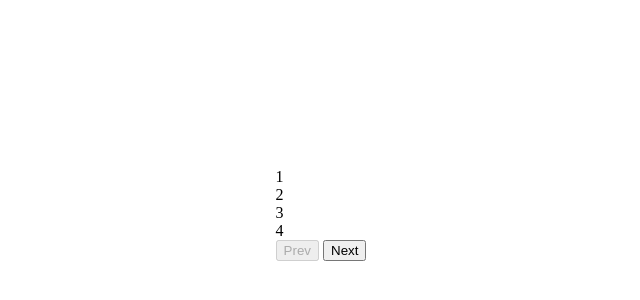
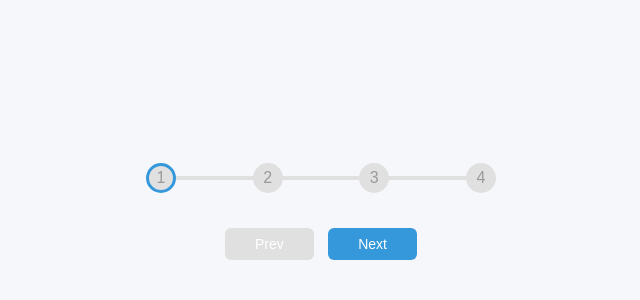
Before and after one commit to icld/progressSteps, a plain HTML site: page index.html in a window 1280 px wide. Shown: the part 186-486 px from the top of the page, without its empty margins (319-959 px from the left). Drawn offline with Linux system fonts and the light colour scheme; a web font is replaced by a local one.

Commit message:
Add styles

```diff
--- a/style.css
+++ b/style.css
@@ -1,16 +1,99 @@
-@import url('https://fonts.googleapis.com/css2?family=Roboto:wght@400;700&display=swap');
+@import url('https://fonts.googleapis.com/css?family=Muli&display=swap');
+:root {
+    --line-border-fill: #3498db;
+    --line-border-empty: #e0e0e0;
+}
 
-*{
+* {
     box-sizing: border-box;
 }
 
 body {
-    font-family: 'Roboto,' sans-serif;
+    background-color: #f6f7fb;
+    font-family: 'Muli', sans-serif;
     display: flex;
-    flex-direction: column;
     align-items: center;
     justify-content: center;
     height: 100vh;
     overflow: hidden;
     margin: 0;
 }
+
+.container {
+    text-align: center;
+}
+
+.progress-container {
+    display: flex;
+    justify-content: space-between;
+    position: relative;
+    margin-bottom: 30px;
+    max-width: 100%;
+    width: 350px;
+}
+
+.progress-container::before {
+    content: '';
+    background-color: var(--line-border-empty);
+    position: absolute;
+    top: 50%;
+    left: 0;
+    transform: translateY(-50%);
+    height: 4px;
+    width: 100%;
+    z-index: -1;
+}
+
+.progress {
+    background-color: var(--line-border-fill);
+    position: absolute;
+    top: 50%;
+    left: 0;
+    transform: translateY(-50%);
+    height: 4px;
+    width: 0%;
+    z-index: -1;
+    transition: 0.4s ease;
+}
+
+.circle {
+    background-color: var(--line-border-empty);
+    color: #999;
+    border-radius: 50%;
+    height: 30px;
+    width: 30px;
+    display: flex;
+    align-items: center;
+    justify-content: center;
+    border: 3px solid #e0e0e0;
+    transition: .4s ease;
+}
+
+.circle.active {
+    border-color: var(--line-border-fill);
+}
+
+.btn {
+    background-color: var(--line-border-fill);
+    color: white;
+    border: 0;
+    border-radius: 6px;
+    cursor: pointer;
+    font-family: inherit;
+    padding: 8px 30px;
+    margin: 5px;
+    font-size: 14px;
+}
+
+.btn:active {
+    transform: scale(0.98);
+}
+
+.btn:focus {
+    outline: 0;
+}
+
+.btn:disabled {
+    background-color: var(--line-border-empty);
+    cursor: not-allowed;
+}
```
